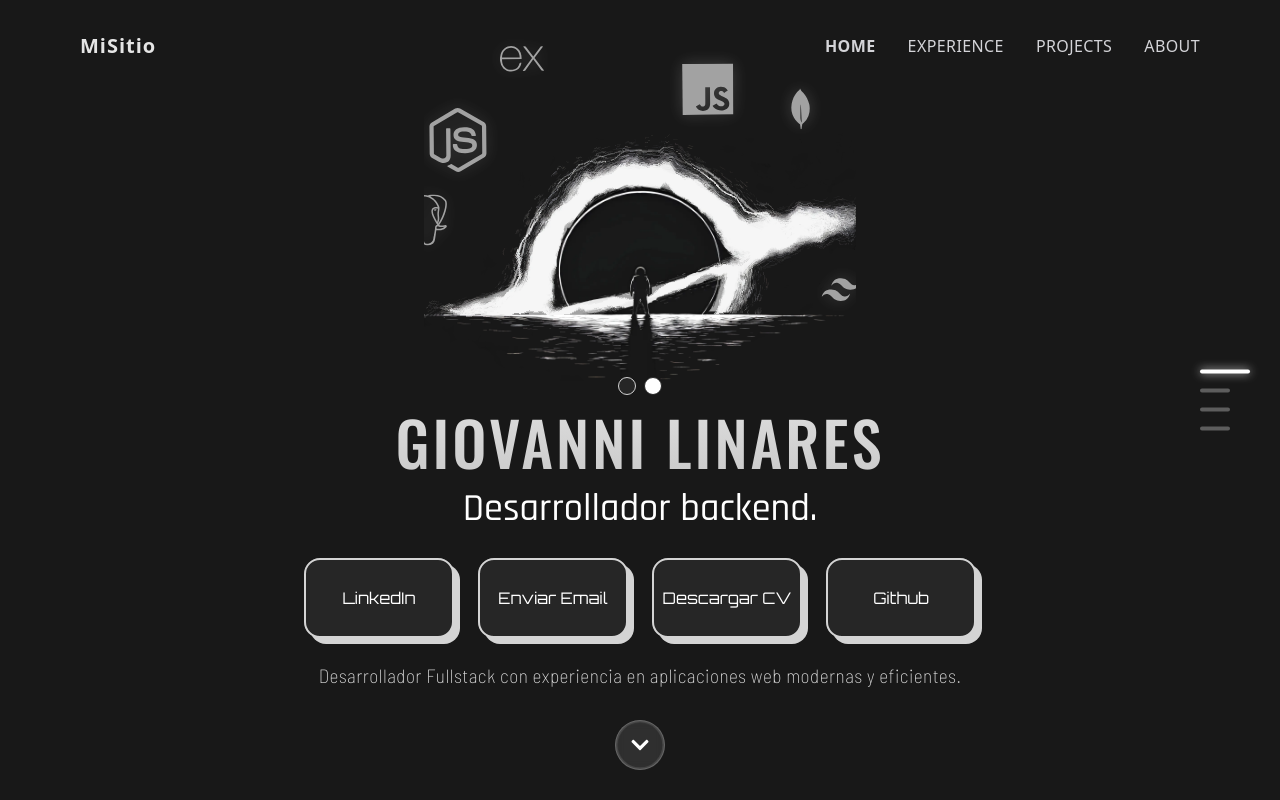
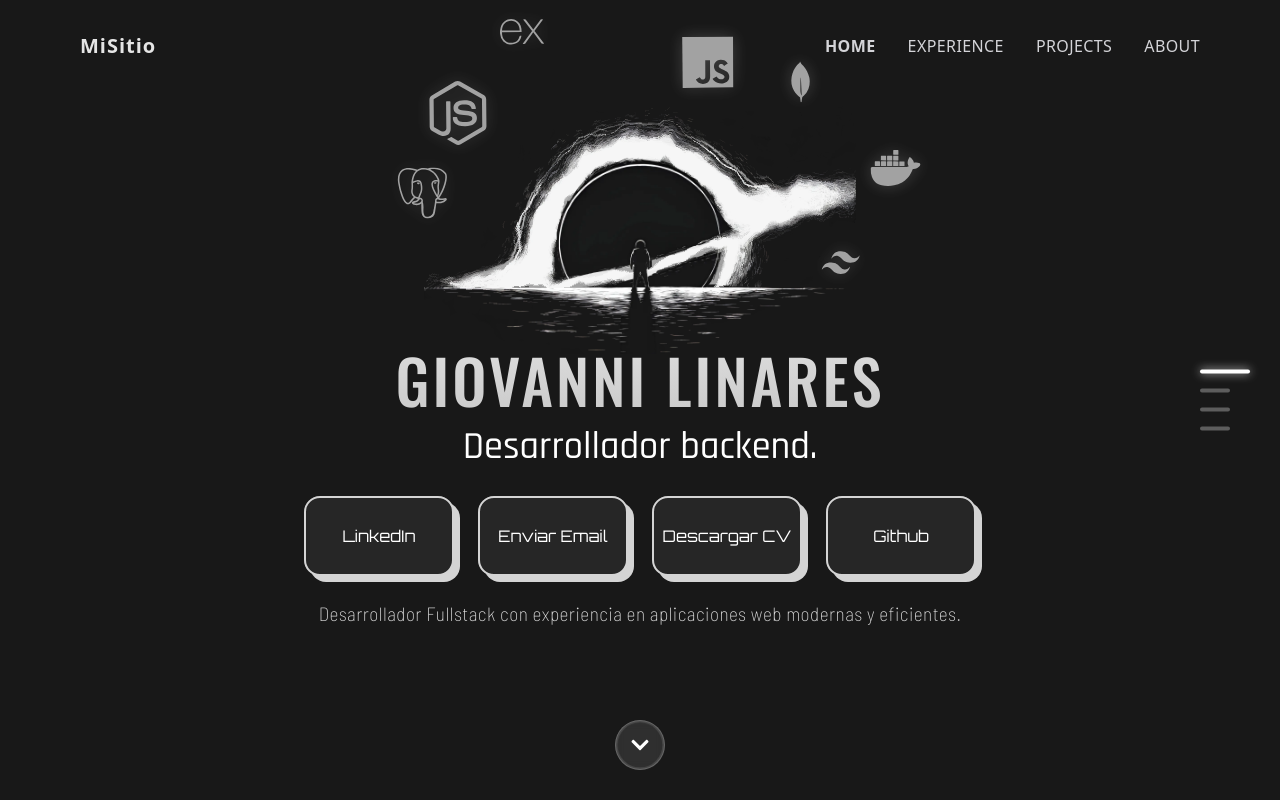
Before and after one commit to Giovani-DevCoder/Portfoliov2, a React (Vite) app: page / in a window 1280 px wide. Built offline with nearby package versions, Linux system fonts and the light colour scheme.

Commit message:
06-12-2025

```diff
--- a/src/components/sections/Home/Home.jsx
+++ b/src/components/sections/Home/Home.jsx
@@ -9,20 +9,13 @@ import ModeSelector from "./modeSelector";
 
 const Home = () => {
     return (
-        // CAMBIOS CLAVE AQUÍ:
-        // 1. min-h-screen (actúa como 100vh en Tailwind)
-        // 2. justify-start: Alinea el contenido al inicio (arriba) en lugar de centrarlo.
-        // 3. gap-y-4: Agrega espacio vertical entre los bloques principales.
         <section className='section-home min-h-screen flex flex-col items-center justify-start gap-y-4 p-4 sm:p-6 lg:p-8'>
             <ShootingStars side="both" frequency={1} />
 
-            {/* Contenedor Principal Lógico (sirve como límite de ancho) */}
             <div className='w-full max-w-5xl flex flex-col items-center justify-start h-full'> {/* Usamos h-full aquí para que Flexbox funcione correctamente dentro del min-h-screen */}
 
-                {/* Mobile Layout (Pantallas < 1024px) */}
                 <div className="block lg:hidden w-full h-full flex flex-col items-center justify-start"> {/* h-full y justify-start para controlar el espacio */}
 
-                    {/* 1. Área de Animación (Se mantiene arriba) */}
                     <div className='relative flex items-center justify-center mt-6 w-full'>
                         <div className="relative">
                             <BlackHoleAnimation
@@ -33,10 +26,8 @@ const Home = () => {
                         </div>
                     </div>
 
-                    {/* 2. Área de Contenido de Texto y Tarjetas */}
-                    <div className='relative z-30 flex flex-col items-center text-center mt-6'> {/* Margen superior para separación vertical */}
+                    <div className='relative z-30 flex flex-col items-center text-center mt-6'>
 
-                        {/* Top Content (Títulos) */}
                         <div className="mb-6 w-full">
                             <ModeSelector />
                             <h1 className="home-tittle font-extralight tracking-wider gradient-color leading-tight mt-2 mb-2">
@@ -47,7 +38,6 @@ const Home = () => {
                             </h2>
                         </div>
 
-                        {/* Bottom Content (Cards y Párrafo) */}
                         <div className="space-y-4 flex items-center justify-center flex-col w-full">
                             <div className='w-full px-4 sm:px-40 md:px-52'>
                                 <ThreeCardsSection />
@@ -64,8 +54,8 @@ const Home = () => {
                 {/* Desktop Layout (Pantallas >= 1024px) */}
                 <div className="hidden lg:flex flex-col items-center w-full h-full justify-start"> {/* h-full y justify-start */}
 
-                    <div className='absolute flex items-center justify-center w-full'>
-                        <div className="relative">
+                    <div className='absolute flex items-center justify-center w-full h-2/4'>
+                        <div className="relative px-40">
                             <BlackHoleAnimation
                                 coreImageWEBP={blackHole01WEBP}
                                 ringImageWEBP={blackHole02WEBP}
@@ -74,8 +64,8 @@ const Home = () => {
                         </div>
                     </div>
 
-                    <div className='relative z-30 flex flex-col p-4 w-full items-center text-center mt-80'>
-                        <ModeSelector />
+                    <div className='relative z-30 flex flex-col p-4 w-full items-center text-center top-2/5'>
+                        {/*<ModeSelector />*/}
                         <div className="mb-5">
 
                               <h1 className="home-tittle font-extralight tracking-wider gradient-color leading-tight">
```
Also changed, not shown: 1 other file (tests, documents, lock files or other folders).
